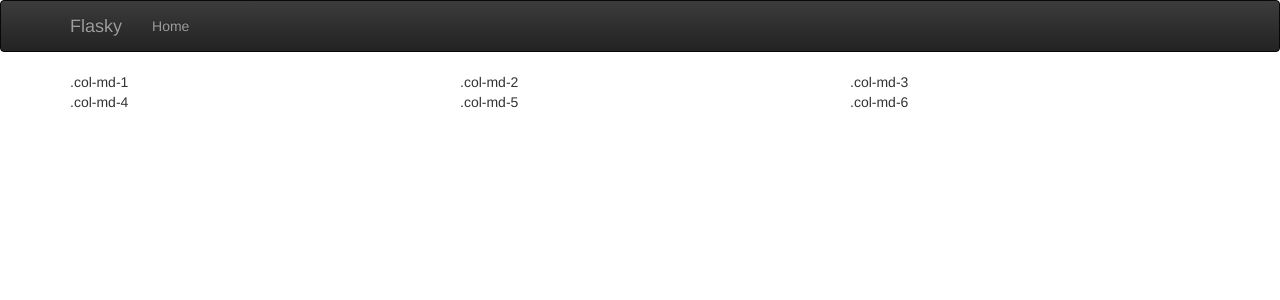
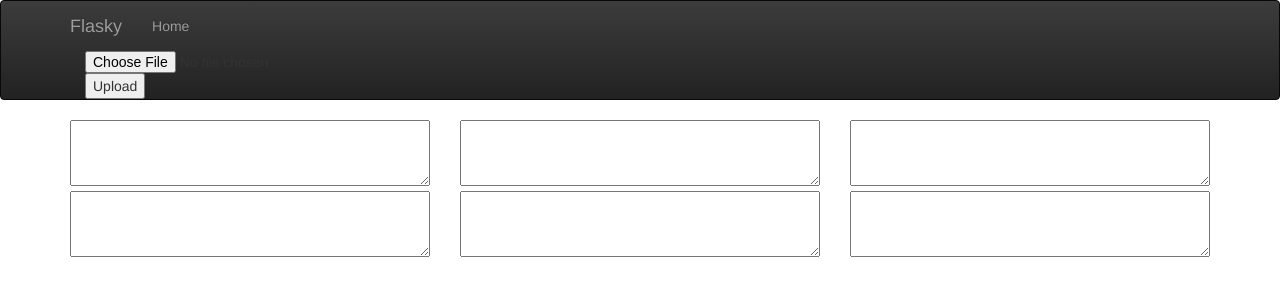
Before and after one commit to xiaobai2004/backend, a Flask app: page / in a window 1280 px wide. Shown: the top 300 px of the page. Run offline with Flask 2, Linux system fonts and the light colour scheme; some libraries are stand-ins or nearby versions.

Commit message:
add upload button

```diff
--- a/app/main/views.py
+++ b/app/main/views.py
@@ -1,12 +1,14 @@
-## -*- coding: utf-8 -*-
+# -*- coding: utf-8 -*-
 import time
-from flask import render_template, session, redirect, url_for, current_app
+from flask import render_template, session, request, redirect, url_for, current_app
 from .. import db
 from ..models import User, TabConfig
 from ..email import send_email
 from . import main
 from .forms import NameForm
 import json
+import re
+import chardet
 
 seq = 0
 
@@ -32,3 +34,24 @@ def new_test(user):
                  "number": 1,
                  "question": "观自在菩萨行深般若波罗密多时照见五蕴皆空度一切苦厄"
                 }""" % (user, str(int(time.time())) + str(seq))))
+
+
+@main.route('/upload', methods=['POST'])
+def upload():
+    origin_content = request.files['file'].stream.read()
+    print chardet.detect(origin_content)
+    parts = re.split(r'(\xe3\x80\x90\xe5\x8e\x9f\xe5\x85\xb8\xe3\x80\x91|\xe3\x80\x90\xe7\x99\xbd\xe8\xaf\x9d\xe8\xaf\xad\xe8\xaf\x91\xe3\x80\x91|\xe3\x80\x90\xe6\xb3\xa8\xe9\x87\x8a\xe3\x80\x91)\s*', origin_content)
+    print len(parts)
+    if len(parts) != 4:
+        return json.dumps({'success': 'false', 'message': 'file format error'})
+    title = parts[0]
+    origin = parts[1]
+    vernacular = parts[2]
+    comment = parts[3]
+
+    return json.dumps({'success': 'true', 'parts': {
+        'title': parts[0],
+        'origin': parts[1],
+        'vernacular': parts[2],
+        'comment': parts[3]
+    }})
--- /dev/null
+++ b/app/static/index.css
@@ -0,0 +1,4 @@
+textarea{
+    width: 100%;
+    overflow: auto;
+}
--- a/app/templates/base.html
+++ b/app/templates/base.html
@@ -9,6 +9,7 @@
 
 <link rel="stylesheet" href="{{ url_for('static', filename='bootstrap.min.css') }}">
 <link rel="stylesheet" href="{{ url_for('static', filename='bootstrap-theme.min.css') }}">
+<link rel="stylesheet" href="{{ url_for('static', filename='index.css') }}">
 <script src="{{ url_for('static', filename='jquery-3.2.1.min.js') }}"></script>
 <script src="{{ url_for('static', filename='bootstrap.min.js') }}"></script>
 
@@ -31,6 +32,16 @@
                 <li><a href="{{ url_for('main.index') }}">Home</a></li>
             </ul>
         </div>
+        <div class="navbar-collapse collapse">
+            <ul class="nav navbar-nav">
+                <li>
+                    <form id="uploadForm" action="{{ url_for('main.upload') }}" method="post" enctype=multipart/form-data>
+                        <input id="uploadFile" type=file name=file>
+                        <input id="uploadBtn" type=submit value=Upload>
+                    </form>
+                </li>
+            </ul>
+        </div>
     </div>
 </div>
 {% endblock %}
@@ -46,6 +57,9 @@
 
     {% block page_content %}{% endblock %}
 </div>
+<script>
+
+</script>
 {% endblock %}
 
 {% block scripts %}
--- a/app/templates/index.html
+++ b/app/templates/index.html
@@ -5,14 +5,26 @@
 
 {% block page_content %}
 <div class="row">
-    <div class="col-md-4">.col-md-1</div>
-    <div class="col-md-4">.col-md-2</div>
-    <div class="col-md-4">.col-md-3</div>
+    <div class="col-md-4">
+        <textarea rows="3" cols="20"></textarea>
+    </div>
+    <div class="col-md-4">
+        <textarea rows="3" cols="20"></textarea>
+    </div>
+    <div class="col-md-4">
+        <textarea rows="3" cols="20"></textarea>
+    </div>
 </div>
 <div class="row">
-    <div class="col-md-4">.col-md-4</div>
-    <div class="col-md-4">.col-md-5</div>
-    <div class="col-md-4">.col-md-6</div>
+    <div class="col-md-4">
+        <textarea rows="3" cols="20"></textarea>
+    </div>
+    <div class="col-md-4">
+        <textarea rows="3" cols="20"></textarea>
+    </div>
+    <div class="col-md-4">
+        <textarea rows="3" cols="20"></textarea>
+    </div>
 </div>
 
 {% endblock %}
```
